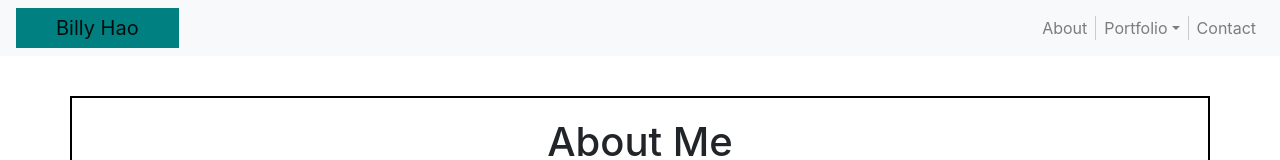
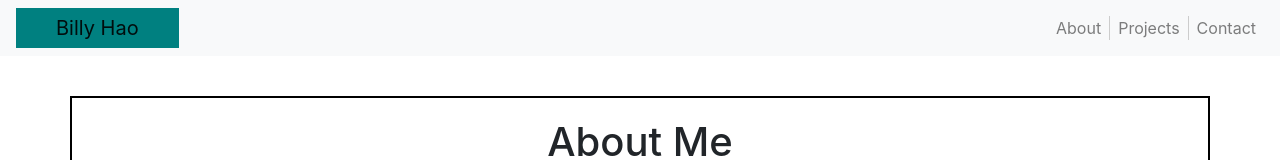
Before and after one commit to billyhao12/react-portfolio, a React (Create React App) app: page / in a window 1280 px wide. Shown: the top 160 px of the page. Built offline with nearby package versions, Linux system fonts and the light colour scheme.

Commit message:
Removed resume.

```diff
--- a/src/components/Header/index.js
+++ b/src/components/Header/index.js
@@ -1,7 +1,6 @@
 import React from "react";
 import Navbar from "react-bootstrap/Navbar";
 import Nav from "react-bootstrap/Nav";
-import NavDropdown from "react-bootstrap/NavDropdown";
 import "./style.css";
 
 function Header() {
@@ -14,12 +13,9 @@ function Header() {
         <Navbar.Collapse id="basic-navbar-nav">
 
             <Nav className="ml-auto">
-            <Nav.Link href="/about">About</Nav.Link>
-            <NavDropdown title="Portfolio" id="basic-nav-dropdown">
-                <NavDropdown.Item href="/projects">Projects</NavDropdown.Item>
-                <NavDropdown.Item href="https://drive.google.com/file/d/1W8tBUCCJKJ2OBwLu4aSqw7h-wykYvkHb/view?usp=sharing">Resume</NavDropdown.Item>
-            </NavDropdown>
-            <Nav.Link href="/contact" id="lastLink">Contact</Nav.Link>
+                <Nav.Link href="/about">About</Nav.Link>
+                <Nav.Link href="/projects">Projects</Nav.Link>
+                <Nav.Link href="/contact" id="lastLink">Contact</Nav.Link>
             </Nav>
 
         </Navbar.Collapse>
```
